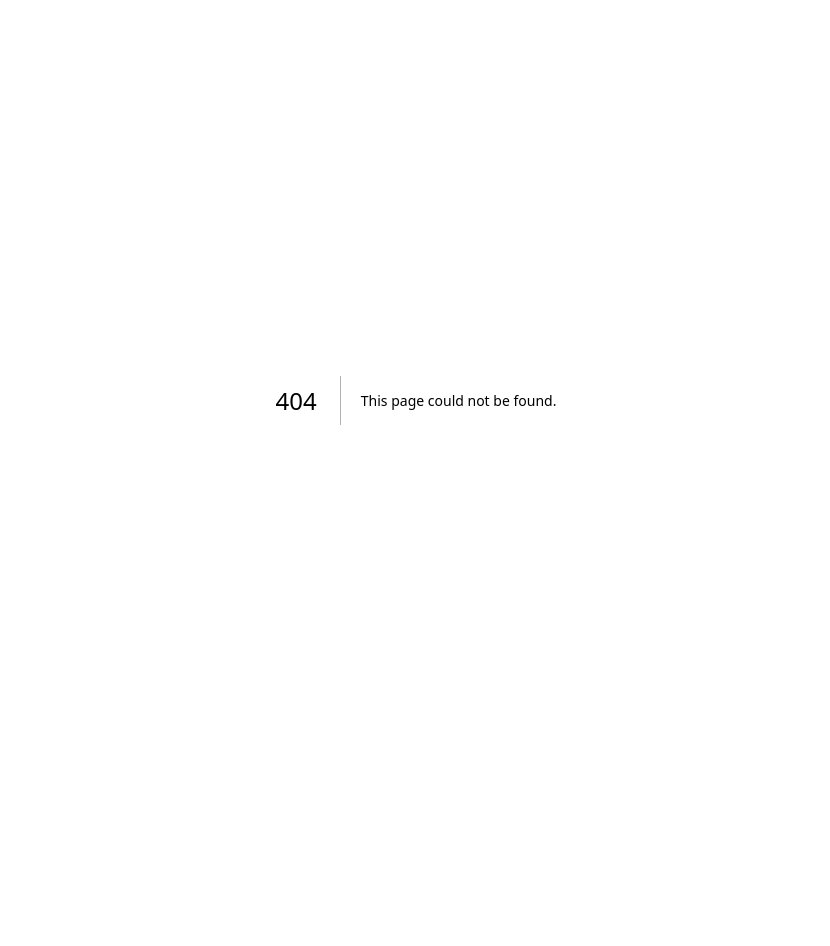
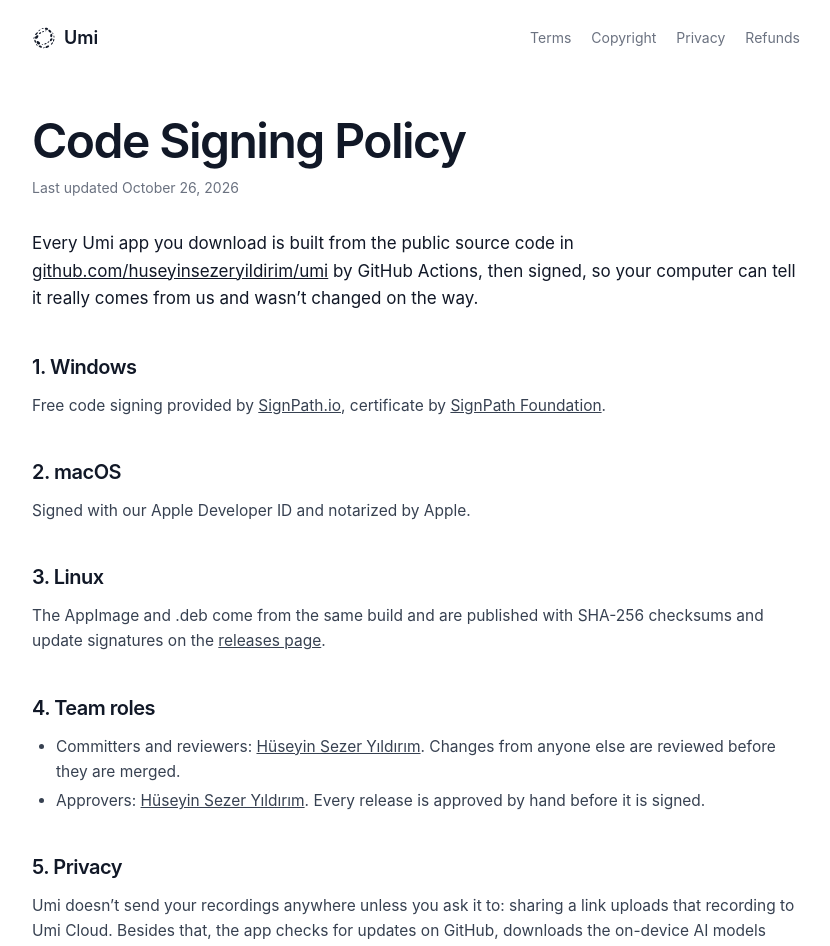
Before and after one commit to huseyinsezeryildirim/umi, a Next.js app in the folder apps/site/: page /code-signing in a window 1280 px wide. Before the commit this address had no page. Shown: the top 946 px of the page, without its empty margins (224-1054 px from the left). Before the commit the page ends 800 px from the top, so only its background shows below. Built offline with nearby package versions, Linux system fonts and the light colour scheme.

Commit message:
Code signing policy (SignPath Foundation for Windows): site page, footer and download links, README

```diff
--- /dev/null
+++ b/apps/site/app/code-signing/page.tsx
@@ -0,0 +1,63 @@
+import type { Metadata } from "next";
+import { LegalPage } from "@/components/Legal";
+
+export const metadata: Metadata = { title: "Code Signing Policy · Umi", description: "How Umi's apps are built and signed." };
+
+const REPO = "https://github.com/huseyinsezeryildirim/umi";
+const PERSON = "https://github.com/huseyinsezeryildirim";
+
+export default function Page() {
+  return (
+    <LegalPage
+      title="Code Signing Policy"
+      updated="October 26, 2026"
+      intro={
+        <p>
+          Every Umi app you download is built from the public source code in <a className="underline" href={REPO}>{REPO.replace("https://", "")}</a>{" "}
+          by GitHub Actions, then signed, so your computer can tell it really comes from us and wasn’t changed on the way.
+        </p>
+      }
+      sections={[
+        [
+          "Windows",
+          <p>
+            Free code signing provided by <a className="underline" href="https://signpath.io">SignPath.io</a>, certificate by{" "}
+            <a className="underline" href="https://signpath.org">SignPath Foundation</a>.
+          </p>,
+        ],
+        [
+          "macOS",
+          <p>Signed with our Apple Developer ID and notarized by Apple.</p>,
+        ],
+        [
+          "Linux",
+          <p>
+            The AppImage and .deb come from the same build and are published with SHA-256 checksums and update signatures on the{" "}
+            <a className="underline" href={`${REPO}/releases`}>releases page</a>.
+          </p>,
+        ],
+        [
+          "Team roles",
+          <ul className="list-disc space-y-1 pl-6">
+            <li>
+              Committers and reviewers: <a className="underline" href={PERSON}>Hüseyin Sezer Yıldırım</a>. Changes from anyone else are reviewed before they
+              are merged.
+            </li>
+            <li>
+              Approvers: <a className="underline" href={PERSON}>Hüseyin Sezer Yıldırım</a>. Every release is approved by hand before it is signed.
+            </li>
+          </ul>,
+        ],
+        [
+          "Privacy",
+          <p>
+            Umi doesn’t send your recordings anywhere unless you ask it to: sharing a link uploads that recording to Umi Cloud. Besides that, the app
+            checks for updates on GitHub, downloads the on-device AI models (captions, voice, background removal) from Hugging Face the first time you
+            use them, and fetches backgrounds and music from Pexels and the Internet Archive when you browse them. See the{" "}
+            <a className="underline" href="/privacy">Privacy Policy</a>.
+          </p>,
+        ],
+      ]}
+    />
+  );
+}
--- a/apps/site/components/Story.tsx
+++ b/apps/site/components/Story.tsx
@@ -132,6 +132,9 @@
             <DownloadButton />
           </div>
           <p className="mt-4 text-[15px] text-ink/60">Also for Windows, Linux and your browser</p>
+          <a href="/code-signing" className="mt-2 inline-block text-[13px] text-ink/50 underline-offset-2 hover:underline">
+            Code signing policy
+          </a>
         </Rise>
       </div>
     </section>
@@ -143,7 +146,7 @@
     ["Product", [["Download", "#download"], ["Pricing", "#pricing"], ["Questions", "#faq"]]],
     ["Open source", [["GitHub", "https://github.com/huseyinsezeryildirim/umi"], ["Releases", "https://github.com/huseyinsezeryildirim/umi/releases"], ["Report a bug", "https://github.com/huseyinsezeryildirim/umi/issues"]]],
     ["Platforms", [["macOS", "#download"], ["Windows", "#download"], ["Linux", "#download"], ["Browser", "/signup"]]],
-    ["Legal", [["Terms", "/terms"], ["Privacy", "/privacy"], ["Refunds", "/refunds"], ["Copyright", "/copyright"], ["Contact", "mailto:hi@ux.center"]]],
+    ["Legal", [["Terms", "/terms"], ["Privacy", "/privacy"], ["Refunds", "/refunds"], ["Copyright", "/copyright"], ["Code signing policy", "/code-signing"], ["Contact", "mailto:hi@ux.center"]]],
   ];
   return (
     <footer className="px-5 pt-20 pb-12">
```
Also changed, not shown: 1 other file (tests, documents, lock files or other folders).
